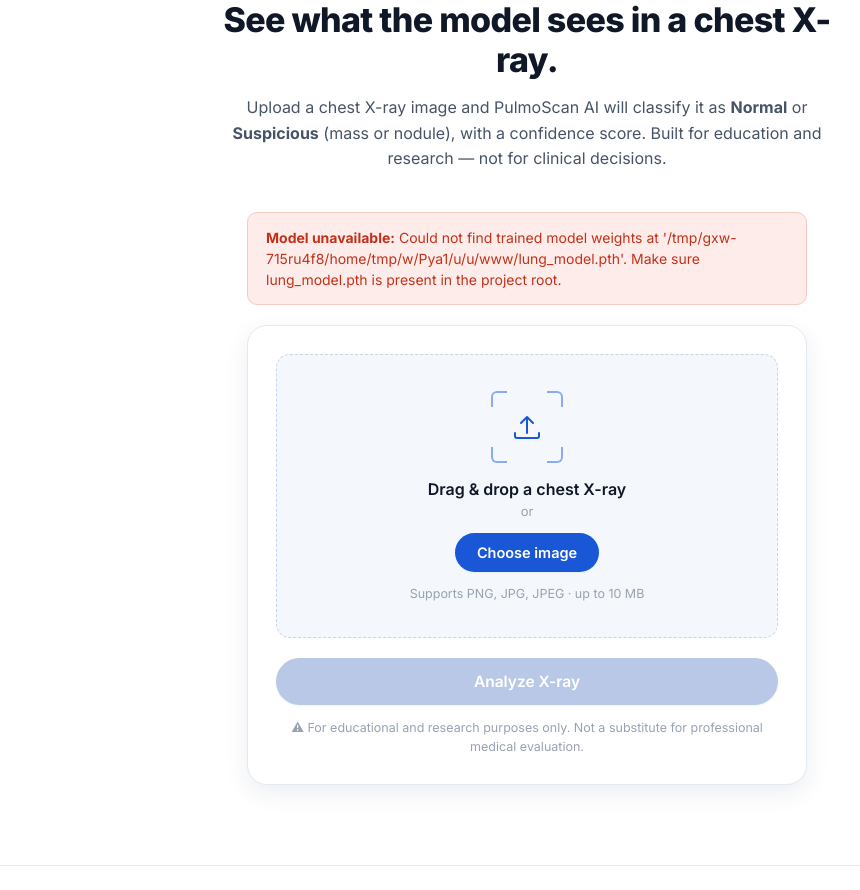
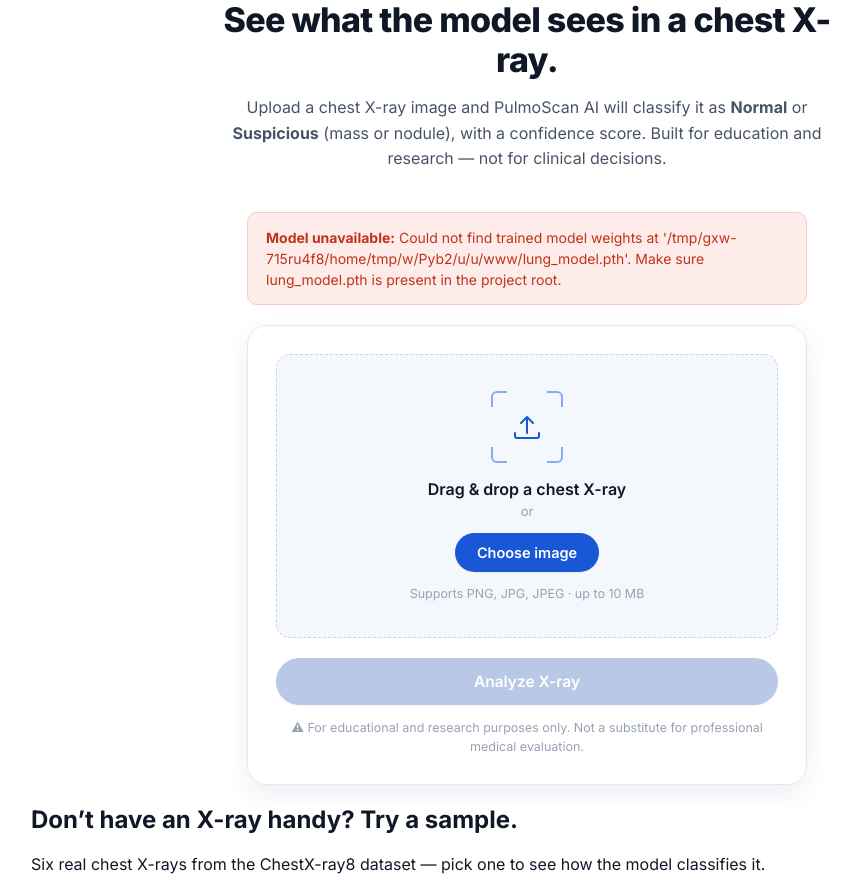
Before and after one commit to HPHashBrown/pulmoscan-ai, a Flask app: page / in a window 1280 px wide. Shown: the part 211-1101 px from the top of the page, without its empty margins (113-973 px from the left). Run offline with Flask 3, Linux system fonts and the light colour scheme.

Commit message:
Add example X-ray section with sample buttons
Added a section for example X-rays with buttons to load sample images for analysis.

```diff
--- a/templates/index.html
+++ b/templates/index.html
@@ -73,6 +73,40 @@
   </div>
 </section>
 
+<section class="examples-section" aria-label="Try example X-rays">
+  <h2 class="examples-title">Don&rsquo;t have an X-ray handy? Try a sample.</h2>
+  <p class="examples-sub">
+    Six real chest X-rays from the ChestX-ray8 dataset &mdash; pick one to
+    see how the model classifies it.
+  </p>
+  <div class="examples-grid">
+    <button type="button" class="example-card" data-example="example-normal-1">
+      <img src="{{ url_for('static', filename='examples/example-normal-1-thumb.jpg') }}" alt="Sample chest X-ray 1">
+      <span>Sample 1</span>
+    </button>
+    <button type="button" class="example-card" data-example="example-normal-2">
+      <img src="{{ url_for('static', filename='examples/example-normal-2-thumb.jpg') }}" alt="Sample chest X-ray 2">
+      <span>Sample 2</span>
+    </button>
+    <button type="button" class="example-card" data-example="example-normal-3">
+      <img src="{{ url_for('static', filename='examples/example-normal-3-thumb.jpg') }}" alt="Sample chest X-ray 3">
+      <span>Sample 3</span>
+    </button>
+    <button type="button" class="example-card" data-example="example-suspicious-1">
+      <img src="{{ url_for('static', filename='examples/example-suspicious-1-thumb.jpg') }}" alt="Sample chest X-ray 4">
+      <span>Sample 4</span>
+    </button>
+    <button type="button" class="example-card" data-example="example-suspicious-2">
+      <img src="{{ url_for('static', filename='examples/example-suspicious-2-thumb.jpg') }}" alt="Sample chest X-ray 5">
+      <span>Sample 5</span>
+    </button>
+    <button type="button" class="example-card" data-example="example-suspicious-3">
+      <img src="{{ url_for('static', filename='examples/example-suspicious-3-thumb.jpg') }}" alt="Sample chest X-ray 6">
+      <span>Sample 6</span>
+    </button>
+  </div>
+</section>
+
 <script>
 (function () {
   const dropzone = document.getElementById('dropzone');
@@ -86,6 +120,7 @@
   const analyzeBtn = document.getElementById('analyze-btn');
   const form = document.getElementById('upload-form');
   const loadingOverlay = document.getElementById('loading-overlay');
+  const uploadCard = document.querySelector('.upload-card');
 
   function showPreview(file) {
     if (!file) return;
@@ -150,6 +185,33 @@
     loadingOverlay.hidden = false;
     analyzeBtn.disabled = true;
   });
+
+  // Example gallery: fetch the full-resolution sample and load it into
+  // the same dropzone/file-input flow as a real upload.
+  document.querySelectorAll('.example-card').forEach((card) => {
+    card.addEventListener('click', async () => {
+      const key = card.getAttribute('data-example');
+      const url = `{{ url_for('static', filename='examples/') }}${key}.png`;
+
+      card.classList.add('example-card-loading');
+      try {
+        const response = await fetch(url);
+        const blob = await response.blob();
+        const file = new File([blob], `${key}.png`, { type: 'image/png' });
+
+        const dataTransfer = new DataTransfer();
+        dataTransfer.items.add(file);
+        fileInput.files = dataTransfer.files;
+
+        showPreview(file);
+        uploadCard.scrollIntoView({ behavior: 'smooth', block: 'center' });
+      } catch (err) {
+        alert('Could not load that sample image. Please try again.');
+      } finally {
+        card.classList.remove('example-card-loading');
+      }
+    });
+  });
 })();
 </script>
 {% endblock %}
```
